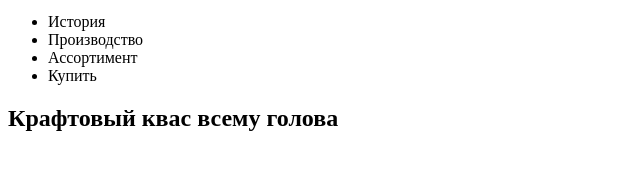
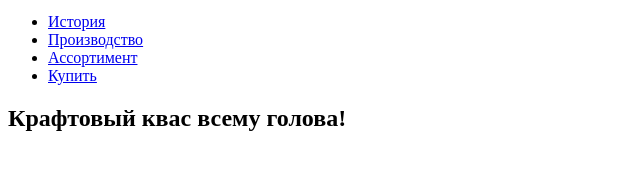
Before and after one commit to msk-yv/HA-ex1, a plain HTML site: page site/index.html in a window 1280 px wide. Shown: the part 29-198 px from the top of the page, without its empty margins (0-640 px from the left). Drawn offline with Linux system fonts and the light colour scheme.

Commit message:
fix link names

```diff
--- a/site/index.html
+++ b/site/index.html
@@ -9,12 +9,12 @@
     <div class="page-header">
       <img src="img/logo.png" alt="Logo Кваст">
       <ul>
-        <li><a href="#"></a>История</li>
-        <li><a href="#"></a>Производство</li>
-        <li><a href="#"></a>Ассортимент</li>
-        <li><a href="#"></a>Купить</li>
+        <li><a href="#">История</a></li>
+        <li><a href="#">Производство</a></li>
+        <li><a href="#">Ассортимент</a></li>
+        <li><a href="#">Купить</a></li>
       </ul>
-      <h2>Крафтовый квас всему голова</h2>
+      <h2>Крафтовый квас всему голова!</h2>
     </div>
 
     <div class="new-item">
```
